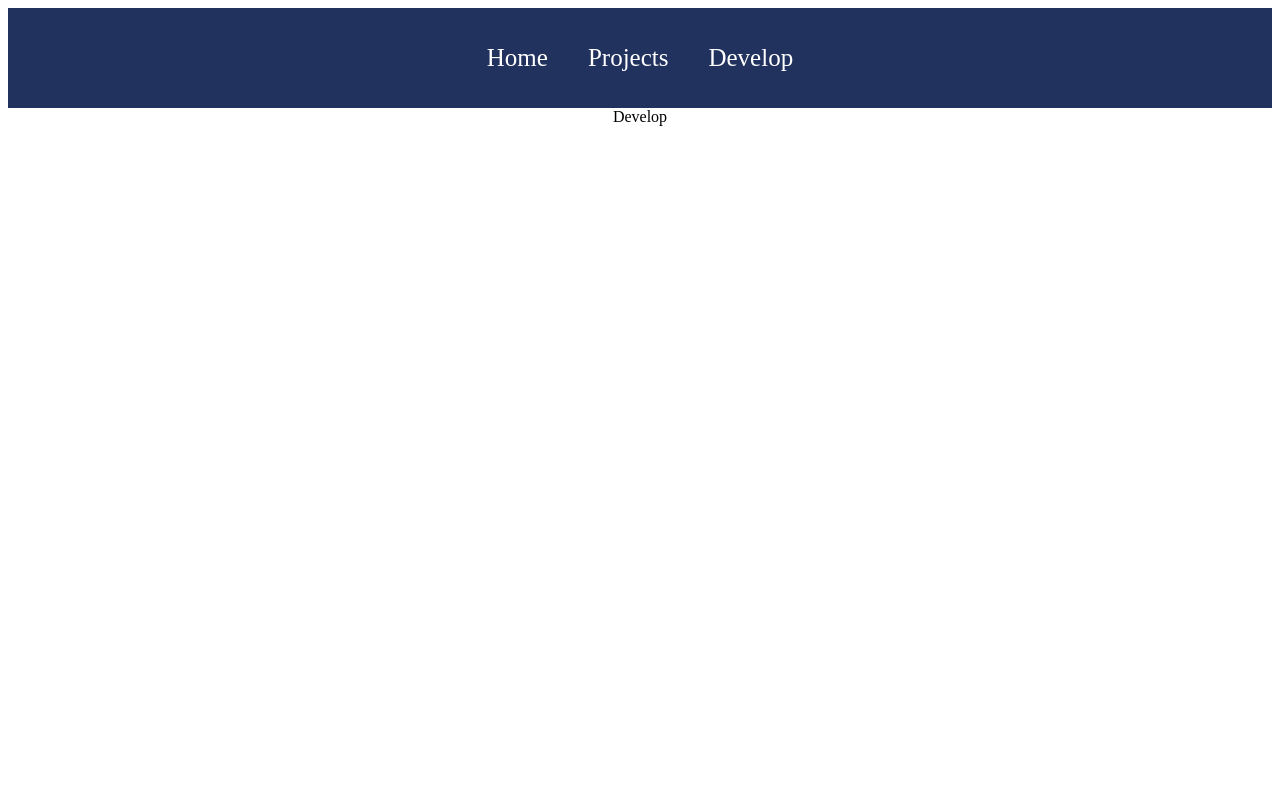
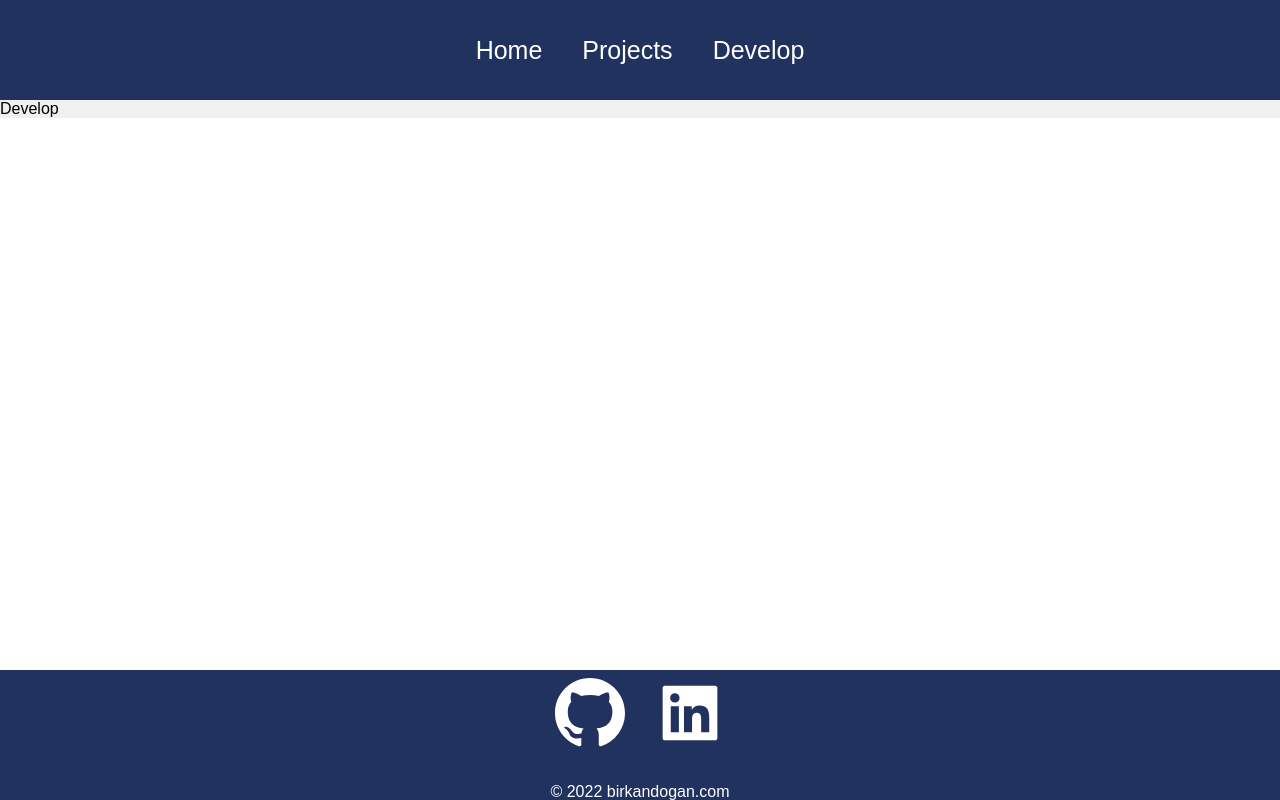
Before and after one commit to birkan-dogan/react-portfolio, a React (Create React App) app: page /develop in a window 1280 px wide. Built offline with nearby package versions, Linux system fonts and the light colour scheme.

Commit message:
Footer component is completed

```diff
--- a/src/App.css
+++ b/src/App.css
@@ -1,38 +1,13 @@
 .App {
-  text-align: center;
+  width: 100%;
+  height: auto;
+  display: flex;
+  flex-direction: column;
+  font-family: Arial, Helvetica, sans-serif;
+  background-color: #f0f0f0;
 }
 
-.App-logo {
-  height: 40vmin;
-  pointer-events: none;
+body {
+  padding: 0;
+  margin: 0;
 }
-
-@media (prefers-reduced-motion: no-preference) {
-  .App-logo {
-    animation: App-logo-spin infinite 20s linear;
-  }
-}
-
-.App-header {
-  background-color: #282c34;
-  min-height: 100vh;
-  display: flex;
-  flex-direction: column;
-  align-items: center;
-  justify-content: center;
-  font-size: calc(10px + 2vmin);
-  color: white;
-}
-
-.App-link {
-  color: #61dafb;
-}
-
-@keyframes App-logo-spin {
-  from {
-    transform: rotate(0deg);
-  }
-  to {
-    transform: rotate(360deg);
-  }
-}
--- a/src/App.js
+++ b/src/App.js
@@ -4,6 +4,7 @@ import Home from "./pages/Home";
 import Projects from "./pages/Projects";
 import Develop from "./pages/Develop";
 import Navbar from "./components/Navbar";
+import Footer from "./components/Footer";
 function App() {
   return (
     <div className="App">
@@ -14,6 +15,7 @@ function App() {
           <Route path="/projects" element={<Projects />} />
           <Route path="/develop" element={<Develop />} />
         </Routes>
+        <Footer />
       </BrowserRouter>
     </div>
   );
--- /dev/null
+++ b/src/components/Footer.jsx
@@ -0,0 +1,17 @@
+import React from "react";
+import { BsGithub } from "react-icons/bs";
+import { AiFillLinkedin } from "react-icons/ai";
+import "../styles/Footer.css";
+const Footer = () => {
+  return (
+    <div className="footer">
+      <div className="socialMedia">
+        <BsGithub />
+        <AiFillLinkedin />
+      </div>
+      <p> &copy; 2022 birkandogan.com </p>
+    </div>
+  );
+};
+
+export default Footer;
--- /dev/null
+++ b/src/styles/Footer.css
@@ -0,0 +1,30 @@
+.footer {
+  width: 100%;
+  height: 120px;
+  background: #21325e;
+  display: flex;
+  justify-content: center;
+  align-items: center;
+  flex-direction: column;
+  padding-top: 10px;
+  margin-top: 200px;
+  position: fixed;
+  bottom: 0px;
+}
+
+.socialMedia svg {
+  color: white;
+  margin: 15px;
+  font-size: 70px;
+  cursor: pointer;
+}
+
+.footer p {
+  color: white;
+}
+
+@media only screen and (max-width: 600px) {
+  .footer svg {
+    font-size: 70px;
+  }
+}
```
